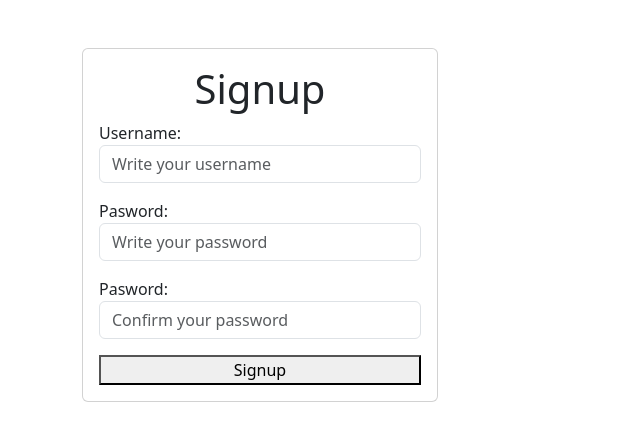
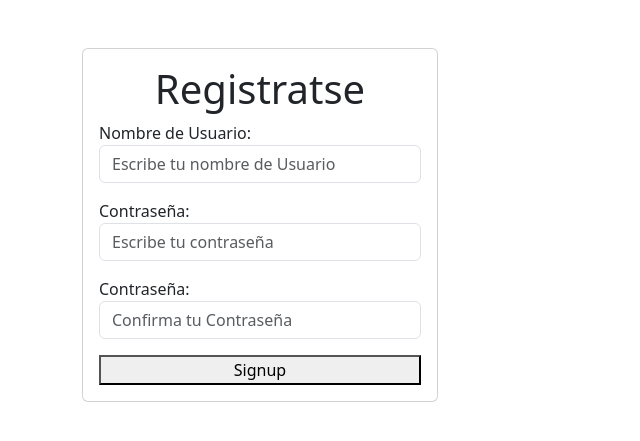
Before and after one commit to LuisPra27/LPDjango-auth-crud, a Django app: page /signup/ in a window 1280 px wide. Shown: the part 56-497 px from the top of the page, without its empty margins (0-640 px from the left). Run offline with Django 4.2, Linux system fonts and the light colour scheme.

Commit message:
traducir esp

```diff
--- a/tasks/templates/create_task.html
+++ b/tasks/templates/create_task.html
@@ -5,11 +5,11 @@
     <div class="row">
         <div class="col-md-4 offset-md-4 mt-5">
             <form action="/tasks/create/" method="POST">
-                <h1>Create task</h1>
+                <h1>Crear Tarea</h1>
                 {{error}}
                 {% csrf_token %}
                 {{form.as_p}}
-                <button class="btn btn-primary">Save</button>
+                <button class="btn btn-primary">Guardar</button>
             </form>
         </div>
     </div>
--- a/tasks/templates/home.html
+++ b/tasks/templates/home.html
@@ -2,7 +2,7 @@
 {% block content %}
 <main class="container py-5">
     <section class=" card card-body">
-        <h1 class="display-1 text-center">Django App</h1>
+        <h1 class="display-1 text-center">Aplicacion Django</h1>
         <p>Lorem ipsum dolor, sit amet consectetur adipisicing elit. Minus voluptate error molestiae magnam reiciendis facere quod commodi aspernatur consequuntur id, modi enim accusantium illum nihil facilis. Quidem quam cupiditate minus placeat, perspiciatis perferendis error quasi sed inventore officia suscipit qui expedita, laborum at reprehenderit nisi consectetur. Laboriosam similique doloremque earum dolores odit saepe optio eligendi odio, repellendus, molestias possimus aspernatur ipsam. A dolorem odit exercitationem minima ratione quis veniam neque, similique incidunt suscipit magni placeat culpa harum ipsum! Deserunt, natus, rerum quia cupiditate culpa eveniet laboriosam voluptatum fuga dolores placeat explicabo sapiente eos quo praesentium officiis eius vel facilis sunt.
         </p>
 
--- a/tasks/templates/signup.html
+++ b/tasks/templates/signup.html
@@ -4,22 +4,22 @@
     <div class="row">
         <div class="col-md-4 offset-md4 mt-5">
             <form action="/signup/" method="POST" class="card card-body">
-                <h1 class="text-center">Signup</h1>
+                <h1 class="text-center">Registratse</h1>
                 {{error}}
                 {% csrf_token %}
                 <div class="mb-3">
-                    <label for="username">Username: </label>
-                    <input type="text" name="username" id="username" class="form-control" placeholder="Write your username">
+                    <label for="username">Nombre de Usuario: </label>
+                    <input type="text" name="username" id="username" class="form-control" placeholder="Escribe tu nombre de Usuario">
                 </div>
 
                 <div class="mb-3">
-                    <label for="password1">Pasword: </label>
-                    <input type="password" name="password1" id="password1" class="form-control" placeholder="Write your password">
+                    <label for="password1">Contraseña: </label>
+                    <input type="password" name="password1" id="password1" class="form-control" placeholder="Escribe tu contraseña">
                 </div>
 
                 <div class="mb-3">
-                    <label for="password2">Pasword: </label>
-                    <input type="password" name="password2" id="password2" class="form-control" placeholder="Confirm your password">
+                    <label for="password2">Contraseña: </label>
+                    <input type="password" name="password2" id="password2" class="form-control" placeholder="Confirma tu Contraseña">
                 </div>
 
                 <button>
--- a/tasks/templates/task_detail.html
+++ b/tasks/templates/task_detail.html
@@ -10,7 +10,7 @@
                     {% csrf_token %}
                     {{form.as_p}}
                     <button class="btn btn-primary">
-                        Update
+                        Actualizar
                     </button>
                 </form>
                 <div class="d-flex mt-5">
@@ -18,13 +18,13 @@
                     <form action="{% url 'complete_task' task.id %}"method="POST">
                         {% csrf_token %}
                         <button class="btn btn-secondary">
-                            Complete
+                            Completar
                         </button>
                     </form>
                     <form action="{% url 'delete_task' task.id %}"method= "POST">
                         {% csrf_token %}
                         <button class="btn btn-danger">
-                            Delete
+                            Eliminar
                         </button>
                     </form>
                 </div>
```
Also changed, not shown: tasks/templates/signin.html (+6 -6 lines).
